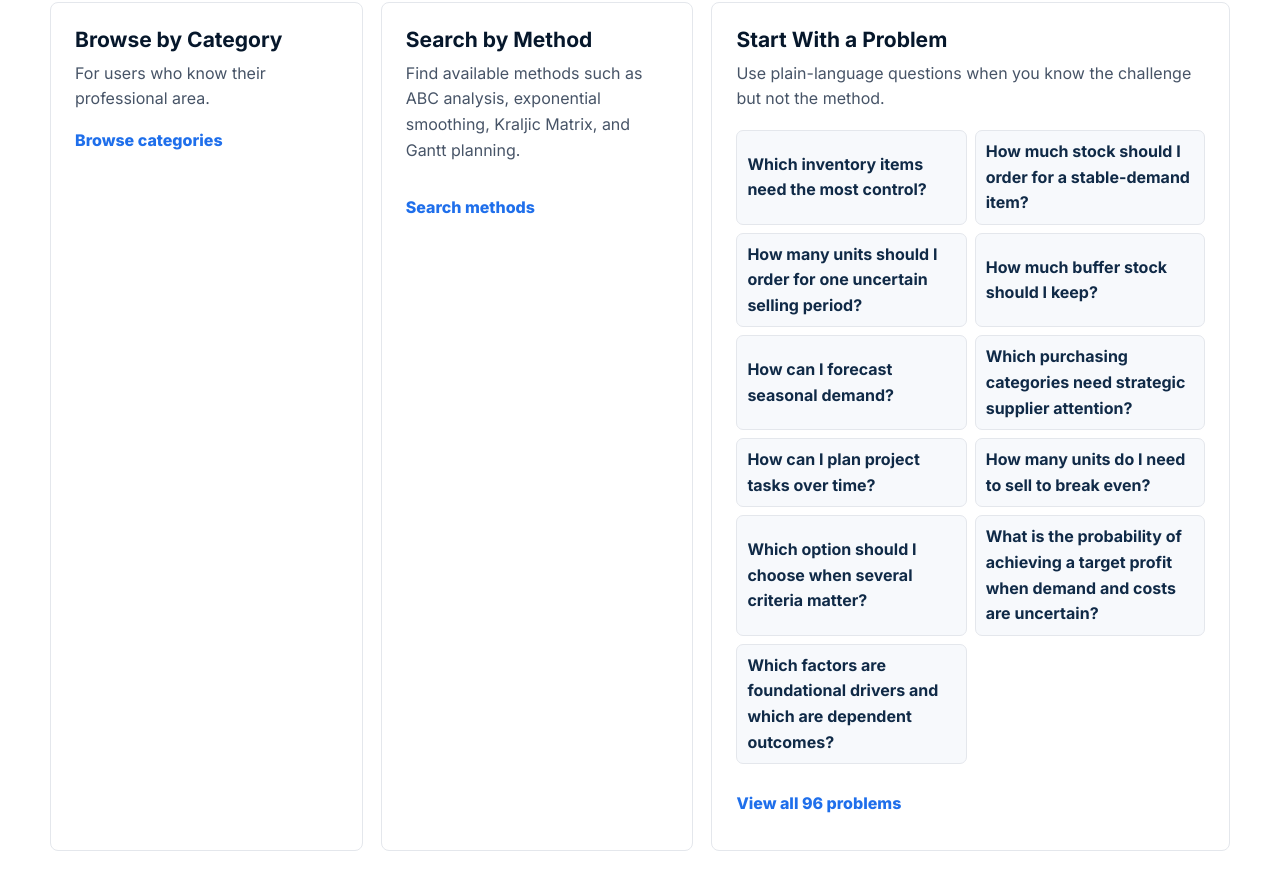
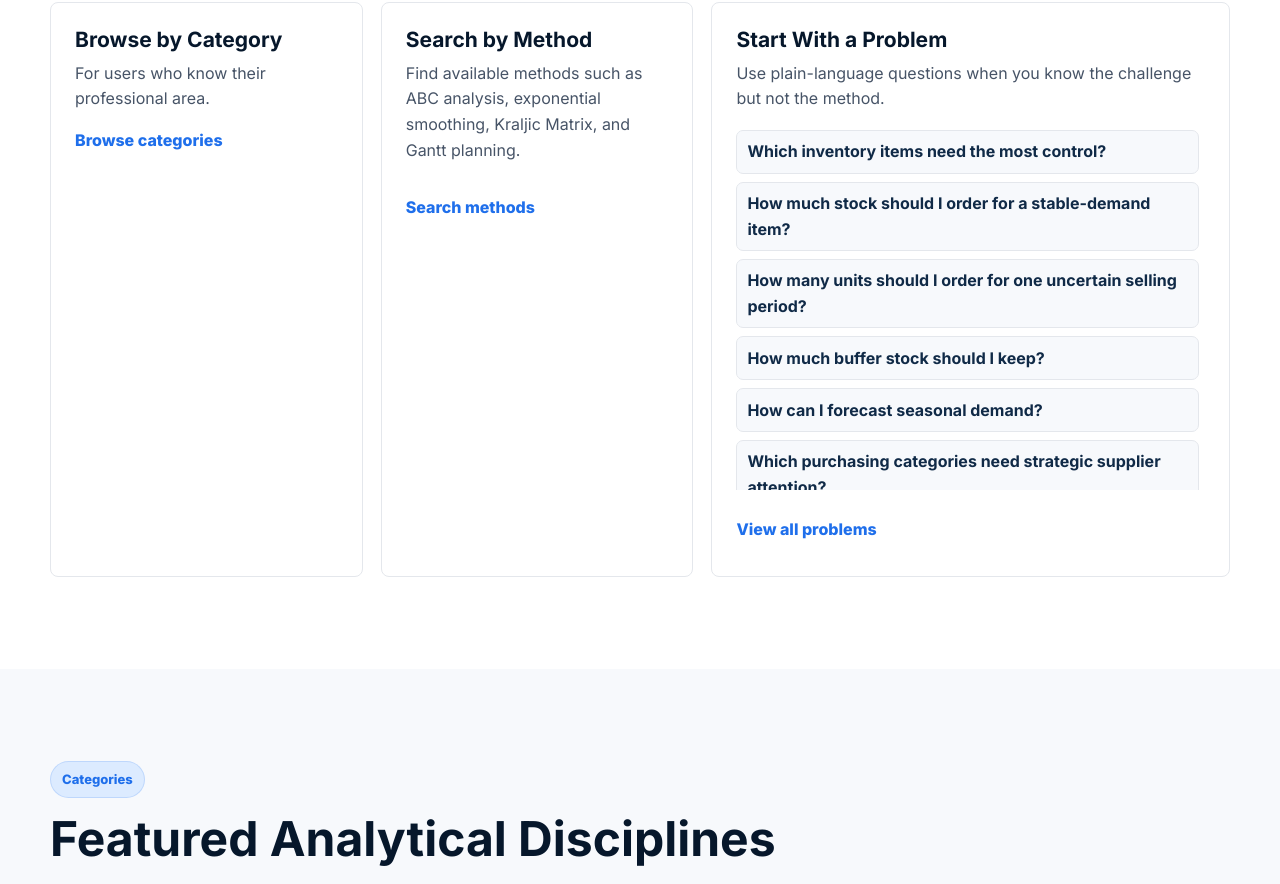
Before and after one commit to analyticaltoolshub/Analytical-Tools-Hub, a plain HTML site: page index.html in a window 1280 px wide. Shown: the part 3720-4604 px from the top of the page. Drawn offline with Linux system fonts and the light colour scheme.

```diff
--- a/script.js
+++ b/script.js
@@ -956,11 +956,6 @@ function initRenderedContent() {
     <button type="button" data-problem="${problem.title}">${problem.title}</button>
   `);
 
-  document.querySelectorAll('[data-problem-browser-open]').forEach((button) => {
-    button.textContent = `View all ${problems.length} problems`;
-    button.setAttribute('aria-label', `View all ${problems.length} business problems`);
-  });
-
   renderCards('[data-render="categories"]', categories, (item) => `
     <article class="category-card">
       ${icons[item.icon]}
--- a/styles.css
+++ b/styles.css
@@ -1107,9 +1107,28 @@ h3 {
 
 .problem-list {
   display: grid;
-  grid-template-columns: repeat(2, minmax(0, 1fr));
+  grid-template-columns: 1fr;
   gap: 8px;
   margin-top: 18px;
+  max-height: 360px;
+  overflow-y: auto;
+  padding-right: 6px;
+  scrollbar-width: thin;
+  scrollbar-color: rgba(31, 111, 235, .5) var(--surface-alt);
+}
+
+.problem-list::-webkit-scrollbar {
+  width: 8px;
+}
+
+.problem-list::-webkit-scrollbar-track {
+  background: var(--surface-alt);
+  border-radius: 999px;
+}
+
+.problem-list::-webkit-scrollbar-thumb {
+  background: rgba(31, 111, 235, .5);
+  border-radius: 999px;
 }
 
 .problem-list button {
@@ -1131,6 +1150,7 @@ h3 {
 
 .problem-browser-button {
   min-height: 44px;
+  margin-bottom: 0;
 }
 
 .category-grid {
@@ -2227,10 +2247,6 @@ h3 {
   }
 
   .problem-directory-list {
-    grid-template-columns: 1fr;
-  }
-
-  .problem-list {
     grid-template-columns: 1fr;
   }
 
```
